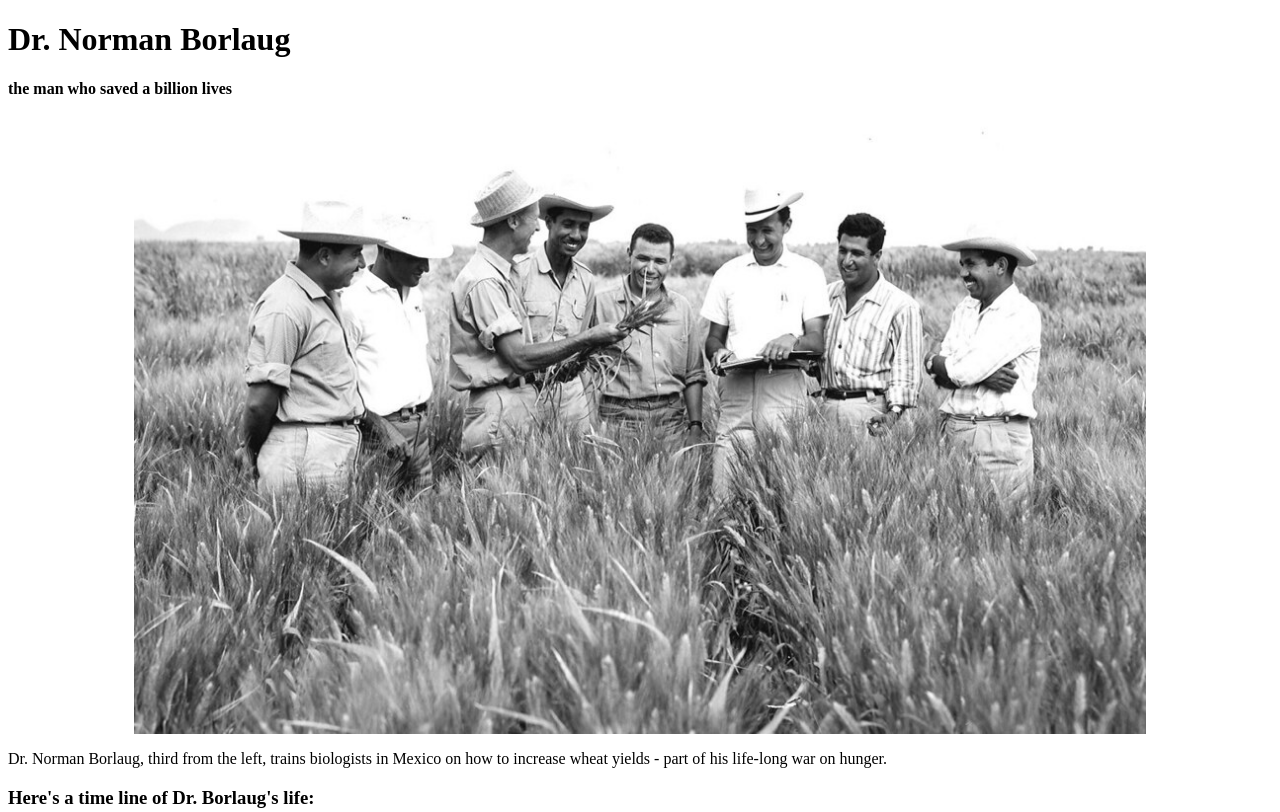
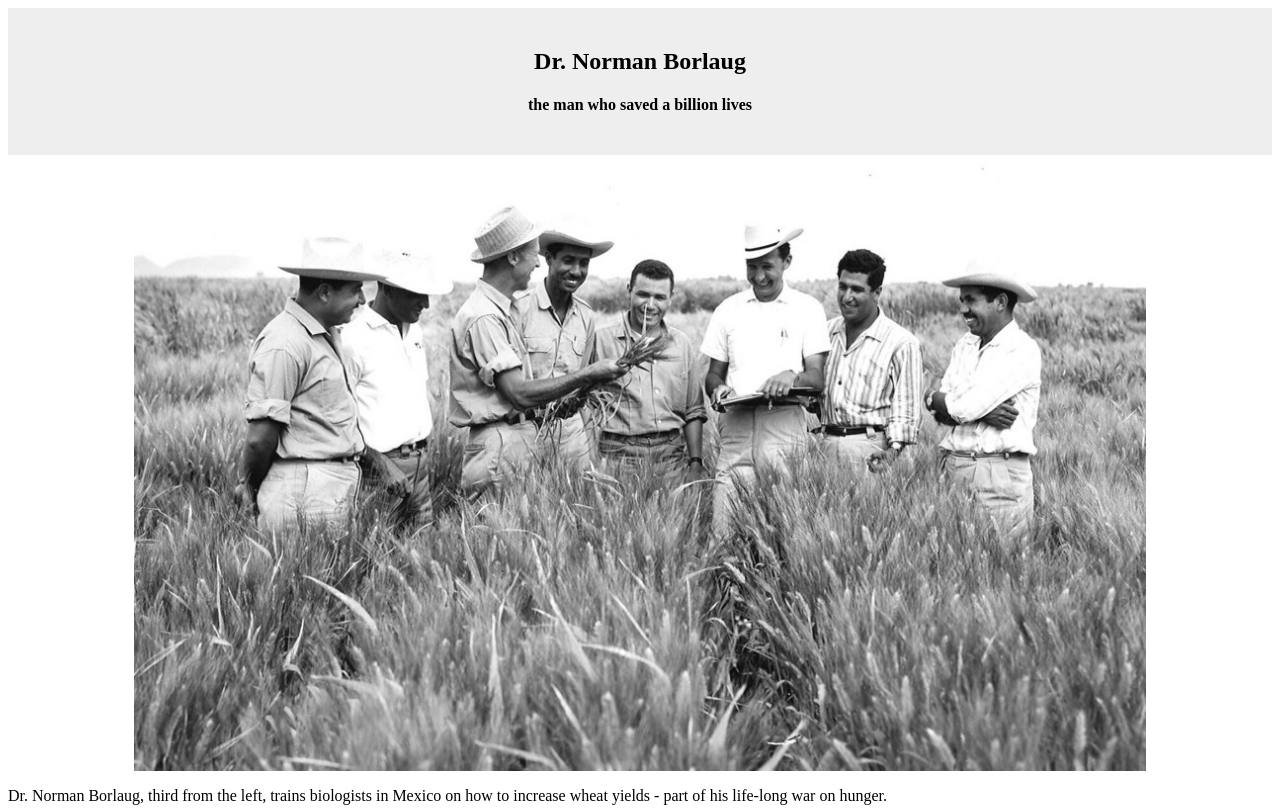
Before and after one commit to JauJau088/microverse-trial-abraham-jauhari, a plain HTML site: page index.html in a window 1280 px wide. Shown: the top 812 px of the page. Drawn offline with Linux system fonts and the light colour scheme.

Commit message:
aling the header section

```diff
--- a/css/style.css
+++ b/css/style.css
@@ -1,6 +1,8 @@
 #main{
   width: 100%;
   height: auto;
+  font-family: 'Quicksand:wght@300;400';
+
 }
 
 #image{
@@ -11,3 +13,17 @@
  max-width: 80%;
  height: auto;
 }
+
+#title{
+  text-align: center;
+}
+
+#subtitle{
+  text-align: center;
+}
+
+.section{
+  padding-top: 20px;
+  padding-bottom: 20px;
+  background-color: #EEEEEE;
+}
--- a/index.html
+++ b/index.html
@@ -4,12 +4,19 @@
     <meta charset="UTF-8">
     <title>Build a Tribute Page</title>
     <link rel="stylesheet" href="css/style.css">
+    <link rel="preconnect" href="https://fonts.googleapis.com">
+<link rel="preconnect" href="https://fonts.gstatic.com" crossorigin>
+<link href="https://fonts.googleapis.com/css2?family=Quicksand:wght@300;400&display=swap" rel="stylesheet">
+
   </head>
 
   <body>
     <main id="main">
-      <h1 id="title">Dr. Norman Borlaug</h1>
-      <h4> the man who saved a billion lives</h4>
+      <section class="section">
+        <h1 id="title">Dr. Norman Borlaug</h1>
+      <h4 id="subtitle"> the man who saved a billion lives</h4>
+      </section>
+
       <div id="img-div">
         <img src="imgs/tribute-page-main-image.jpg" alt="tribute" id="image">
 
```
